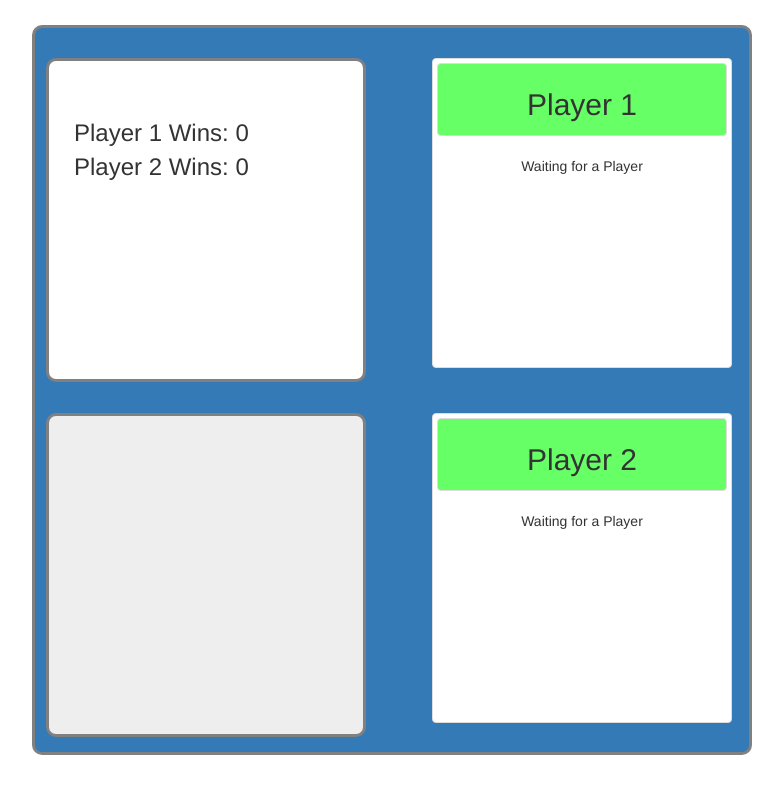
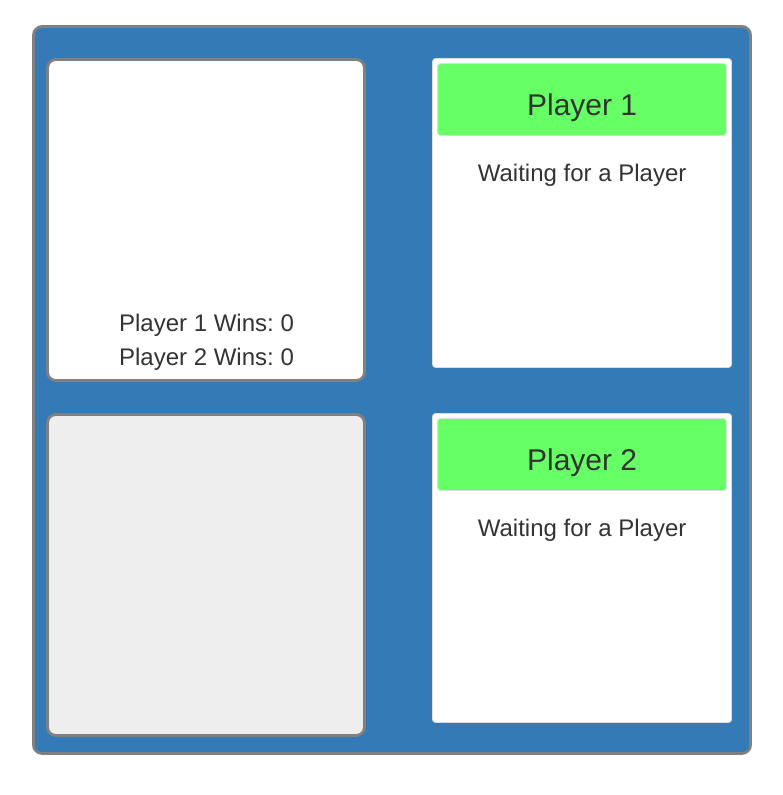
Before and after one commit to Rbla3066/Rock-Paper-Scissors, a PHP site: page / in a window 1280 px wide. Shown: the top 795 px of the page, without its empty margins (248-1031 px from the left). Run offline with PHP 8.4, Linux system fonts and the light colour scheme; some libraries are stand-ins or nearby versions.

Commit message:
styled game

```diff
--- a/RPS3.html
+++ b/RPS3.html
@@ -13,7 +13,12 @@
 <div class="row">
 <div class="col-md-6 col-sm-6">
 <div id="info-container">
-
+<div id="winDisplay">
+<span class='wins'>Player 1 Wins: <span id="wins1">0</span>
+</span>
+<br>
+<span class='wins'>Player 2 Wins: <span id="wins2">0</span></span>
+</div>
 <div id="winInfo" style="text-align: center; font-size: 36px">
 </div>
 <div id="nameEntry" style="display: none">
@@ -22,17 +27,13 @@
 		<button id="submit" class="btn btn-primary">Enter</button>
 		<br>
 </div>
-<span class='wins'>Player 1 Wins: <span id="wins1">0</span>
-</span>
-<br>
-<span class='wins'>Player 2 Wins: <span id="wins2">0</span></span>
 </div>
 </div>
 <div class="col-md-6 col-sm-6"><div id="player1-box" class="thumbnail box">
 		<div class="thumbnail" style="background-color: #66FF66">
 		<h2 class="header">Player 1</h2>
 		</div>
-		<div id="player1-div" style="text-align: center">Waiting for a Player</div>
+		<div id="player1-div" style="text-align: center; font-size: 24px">Waiting for a Player</div>
 		<div id="screen1" class="screen"></div>
 	</div></div>
 </div>
@@ -55,7 +56,7 @@
 		<div class="thumbnail" style="background-color: #66FF66">
 		<h2 class="header">Player 2</h2>
 		</div>
-		<div id="player2-div" style="text-align: center">Waiting for a Player</div>
+		<div id="player2-div" style="text-align: center; font-size: 24px">Waiting for a Player</div>
 		<div id="screen2" class="screen"></div>
 	</div></div>
 </div>
--- a/style.css
+++ b/style.css
@@ -20,9 +20,18 @@ html, body{
 }
 #enterName{
 	text-align: center;
+	font-size: 24px;
+}
+#winDisplay{
+	position: relative;
+	top: 240px;
+	left: 45px;
 }
 #winInfo{
-	margin-top: 50px;
+	margin-top: 30px;
+}
+.join{
+	margin-top: 10px;
 }
 #submit{
 	margin-left: 130px;
```
